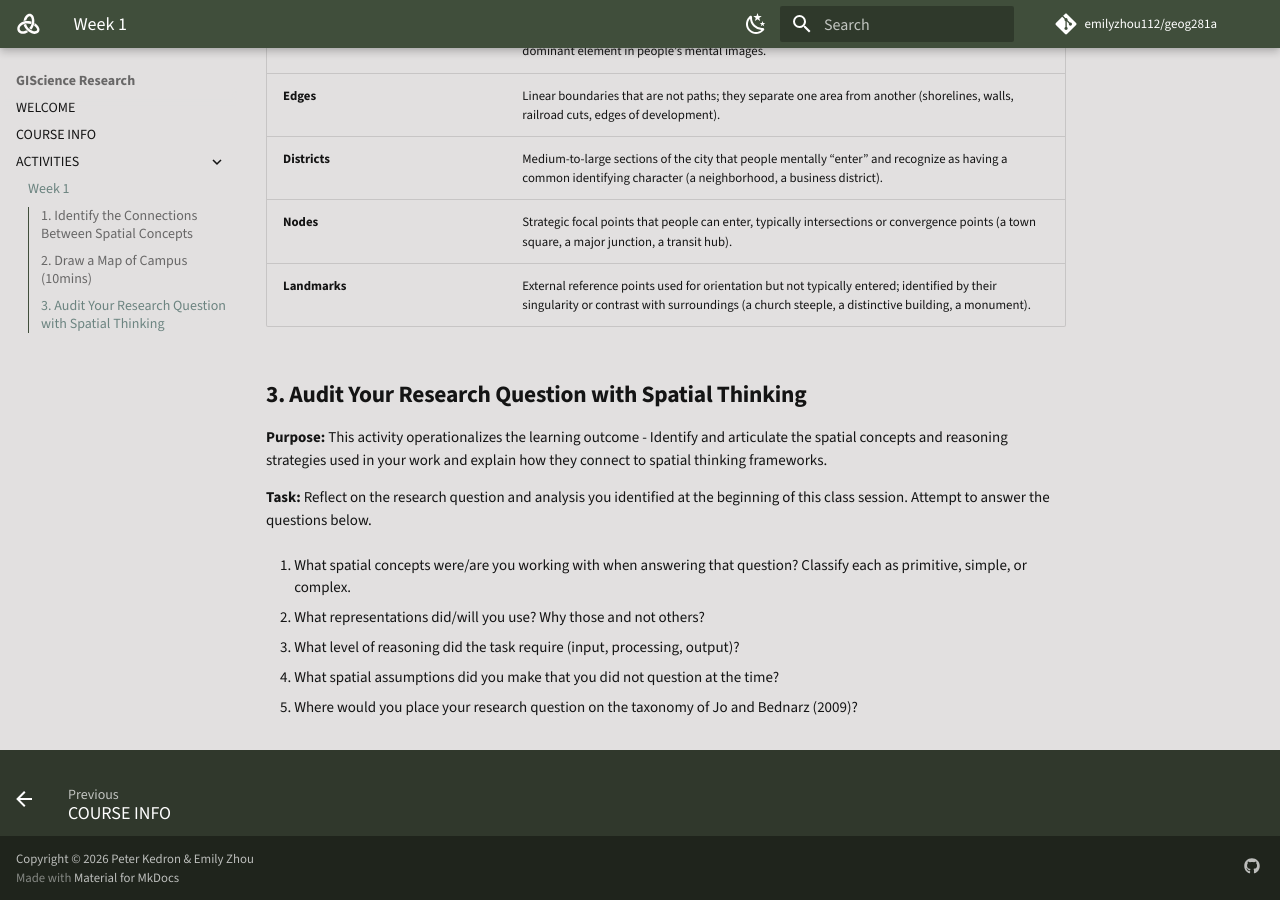
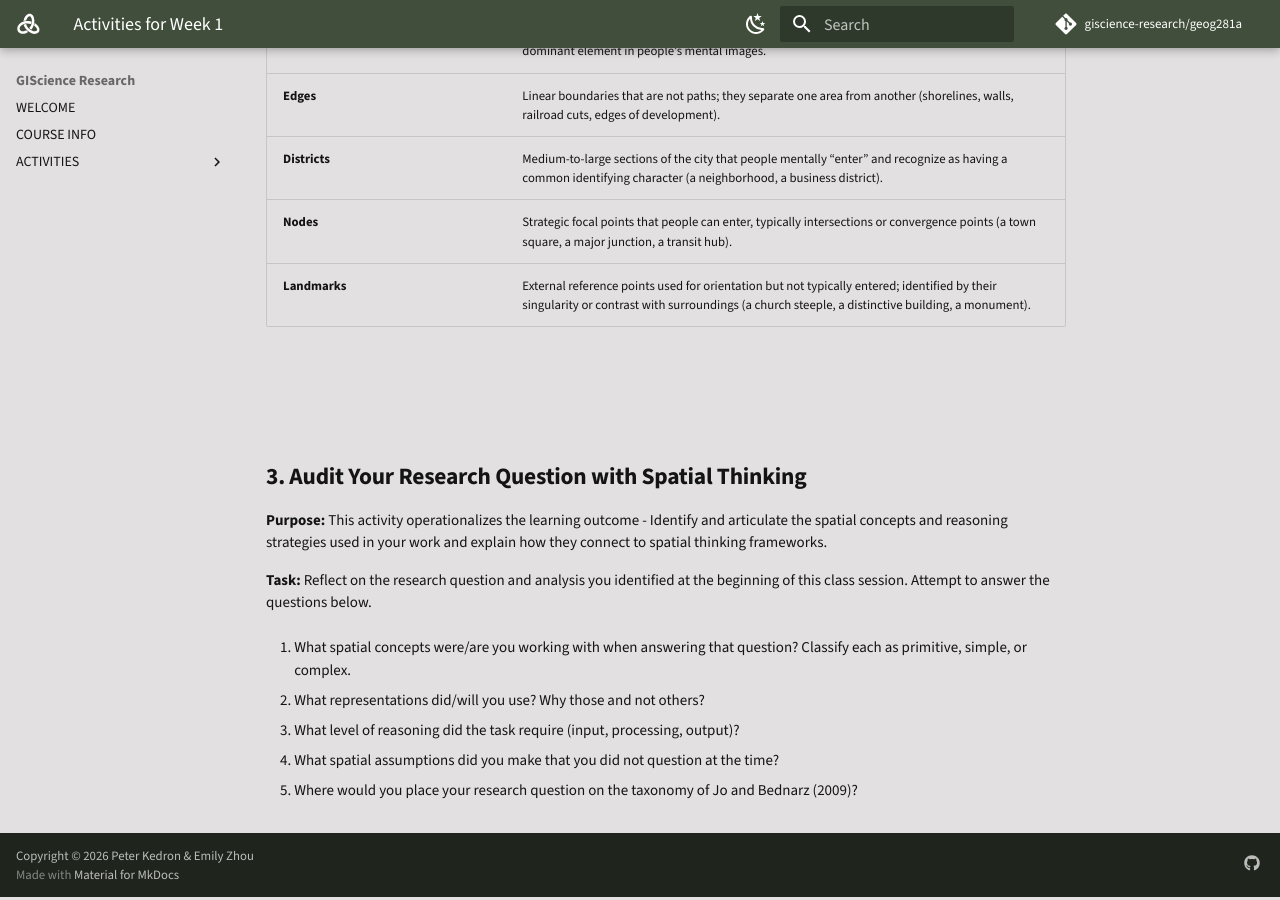
Before and after one commit to giscience-research/geog281a, an MkDocs documentation site: the page built from src/activities/wk1.md, in a window 1280 px wide and 900 px high, scrolled down 1999 px. Built offline with MkDocs 1.6.1 and Material for MkDocs 9.7.7, drawn with Linux system fonts in a browser that asks for light colours; comment, search, counter and statistics services are not loaded.

Commit message:
update week 1

```diff
--- a/mkdocs.yml
+++ b/mkdocs.yml
@@ -20,14 +20,14 @@
 
 # Project information
 site_name: GIScience Research
-site_url: https://github.com/emilyzhou112/geog281a
+site_url: https://github.com/giscience-research/geog281a
 site_author: Emily Zhou & Peter Kedron
 site_description: >-
   An instruction booklet for the GIScience Research class at UCSB.
 
 # Repository
-repo_name: emilyzhou112/geog281a
-repo_url: https://github.com/emilyzhou112/geog281a
+repo_name: giscience-research/geog281a
+repo_url: https://github.com/giscience-research/geog281a
 edit_uri: ""
 
 # Copyright
@@ -91,7 +91,7 @@
 extra:
   social:
     - icon: fontawesome/brands/github
-      link: https://github.com/emilyzhou112
+      link: https://github.com/giscience-research/geog281a
 
 # Extensions
 markdown_extensions:
@@ -155,4 +155,4 @@
   - WELCOME: index.md
   - COURSE INFO: course-info.md
   - ACTIVITIES:
-      - Week 1: activities/wk1.md
+      - Week 1: activities/wk1.mdç
--- a/src/activities/wk1.md
+++ b/src/activities/wk1.md
@@ -58,6 +58,11 @@
 | __Nodes__ | Strategic focal points that people can enter, typically intersections or convergence points (a town square, a major junction, a transit hub). |
 | __Landmarks__ | External reference points used for orientation but not typically entered; identified by their singularity or contrast with surroundings (a church steeple, a distinctive building, a monument). |
 
+<br>
+<br>
+<br>
+
+
 ## __3. Audit Your Research Question with Spatial Thinking__
 
 __Purpose:__ This activity operationalizes the learning outcome - Identify and articulate the spatial concepts and reasoning strategies used in your work and explain how they connect to spatial thinking frameworks.
```
Also changed, not shown: src/course-info.md (+2 -2 lines).
